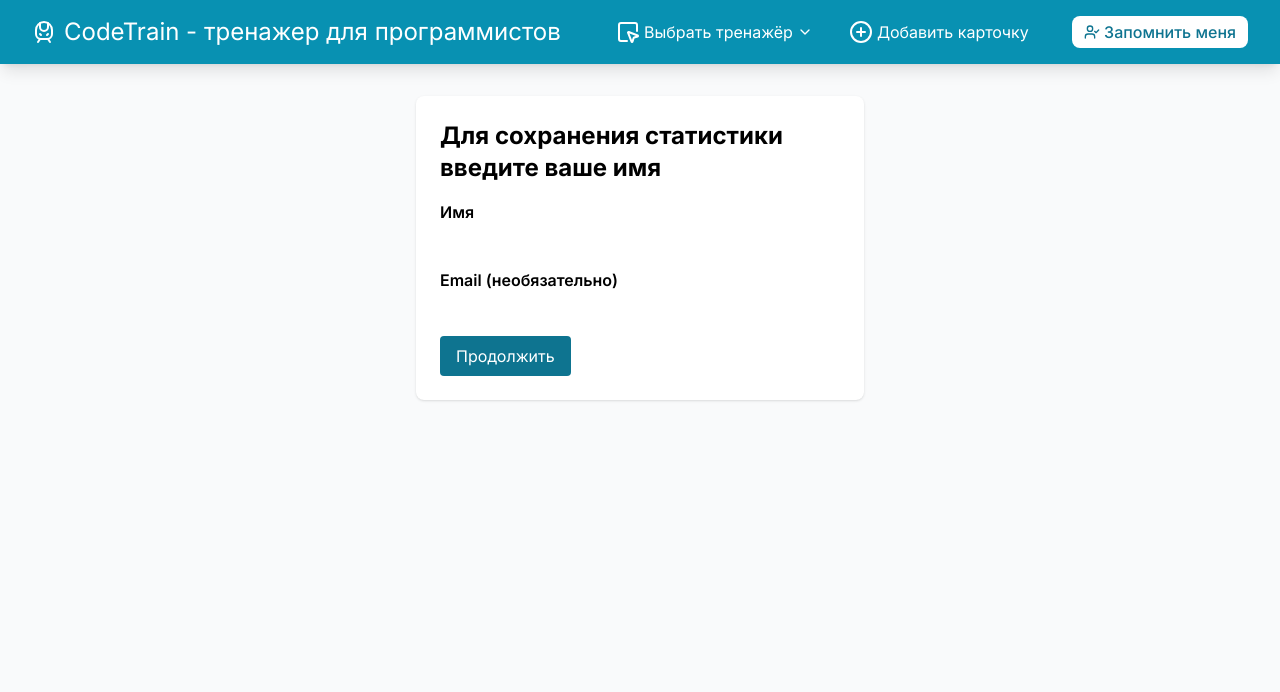
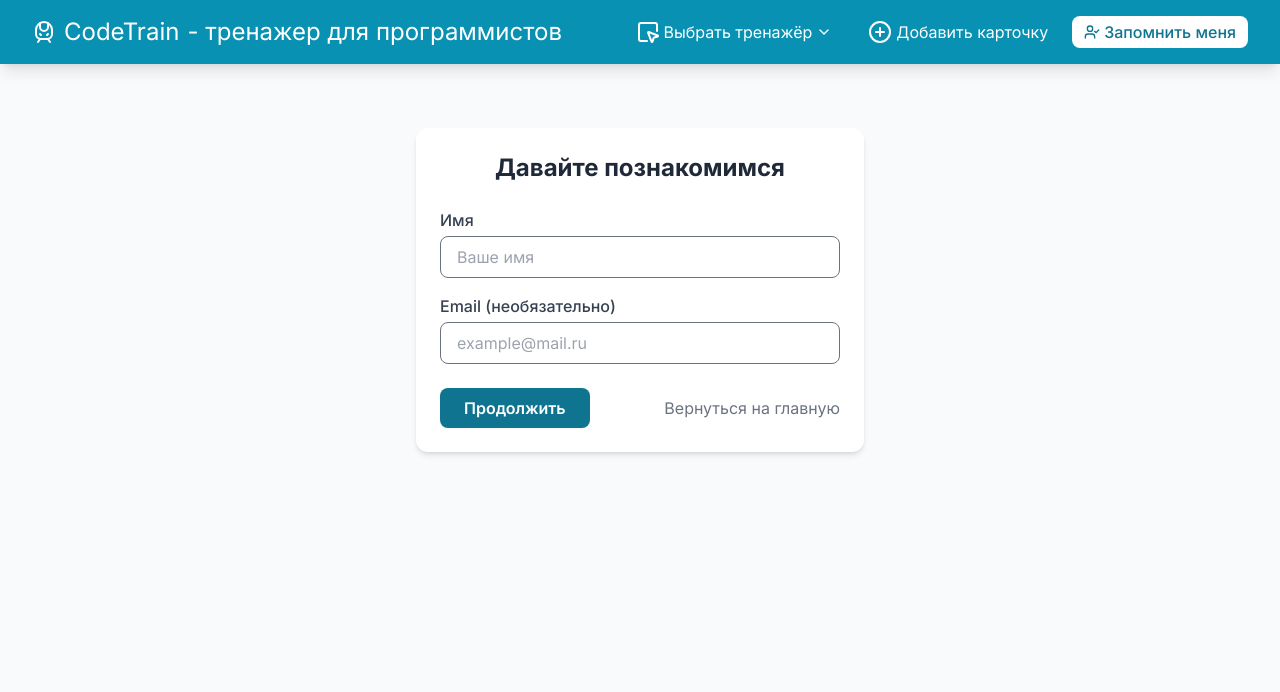
Before and after one commit to pamost/codetrain, a Django app: page /set-user/ in a window 1280 px wide. Shown: the top 692 px of the page. Run offline with Django 5.2, Linux system fonts and the light colour scheme; some libraries are stand-ins or nearby versions.

Commit message:
Updated templates

```diff
--- a/app/templates/app/base.html
+++ b/app/templates/app/base.html
@@ -40,11 +40,12 @@
                 <div class="flex-shrink-0">
                     <a href="{% url 'home' %}" class="text-2xl hover:text-cyan-200 transition flex items-center gap-2">
                         <i data-lucide="train-front" class="text-white" style="stroke-width: 2px;"></i>
-                        <span>{{ app_name }} - {{ app_description }}</span>
+                        <span>{{ app_name }}</span>
+                        <span class="hidden lg:inline">- {{ app_description }}</span>
                     </a>
                 </div>
 
-                <div class="hidden md:flex items-center space-x-6">
+                <div class="hidden md:flex items-center space-x-6 ml-auto mr-6">
                     <div class="relative group">
                         <button class="hover:text-cyan-200 transition inline-flex items-center gap-1 px-3 py-2 rounded-md">
                             <i data-lucide="square-mouse-pointer"></i>
--- a/app/templates/app/set_user.html
+++ b/app/templates/app/set_user.html
@@ -3,20 +3,31 @@
 {% block title %}Представьтесь{% endblock %}
 
 {% block content %}
-<div class="max-w-md mx-auto bg-white p-6 rounded-lg shadow">
-    <h1 class="text-2xl font-bold mb-4">Для сохранения статистики введите ваше имя</h1>
-    <form method="post">
-        {% csrf_token %}
-        <input type="hidden" name="next" value="{{ next }}">
-        <div class="mb-4">
-            <label class="block font-semibold mb-1">Имя</label>
-            <input type="text" name="username" class="form-input" required>
-        </div>
-        <div class="mb-4">
-            <label class="block font-semibold mb-1">Email (необязательно)</label>
-            <input type="email" name="email" class="form-input">
-        </div>
-        <button type="submit" class="bg-cyan-700 text-white px-4 py-2 rounded">Продолжить</button>
-    </form>
+<div class="max-w-md mx-auto mt-8">
+    <div class="bg-white rounded-xl shadow-md p-6">
+        <h1 class="text-2xl font-bold text-gray-800 mb-6 text-center">Давайте познакомимся</h1>
+        <form method="post" class="space-y-4">
+            {% csrf_token %}
+            <input type="hidden" name="next" value="{{ next }}">
+            <div>
+                <label class="block text-gray-700 font-medium mb-1">Имя</label>
+                <input type="text" name="username"
+                       class="w-full px-4 py-2 border border-gray-500 rounded-lg focus:outline-none focus:ring-2 focus:ring-cyan-500 focus:border-transparent bg-white"
+                       placeholder="Ваше имя" required>
+            </div>
+            <div>
+                <label class="block text-gray-700 font-medium mb-1">Email (необязательно)</label>
+                <input type="email" name="email"
+                       class="w-full px-4 py-2 border border-gray-500 rounded-lg focus:outline-none focus:ring-2 focus:ring-cyan-500 focus:border-transparent bg-white"
+                       placeholder="example@mail.ru">
+            </div>
+            <div class="flex justify-between items-center pt-2">
+                <button type="submit" class="bg-cyan-700 hover:bg-cyan-800 text-white font-semibold px-6 py-2 rounded-lg transition shadow-sm">
+                    Продолжить
+                </button>
+                <a href="{% url 'home' %}" class="text-gray-500 hover:text-gray-700 transition">Вернуться на главную</a>
+            </div>
+        </form>
+    </div>
 </div>
 {% endblock %}
```
Also changed, not shown: app/templates/app/user_stats.html (+27 -27 lines).
